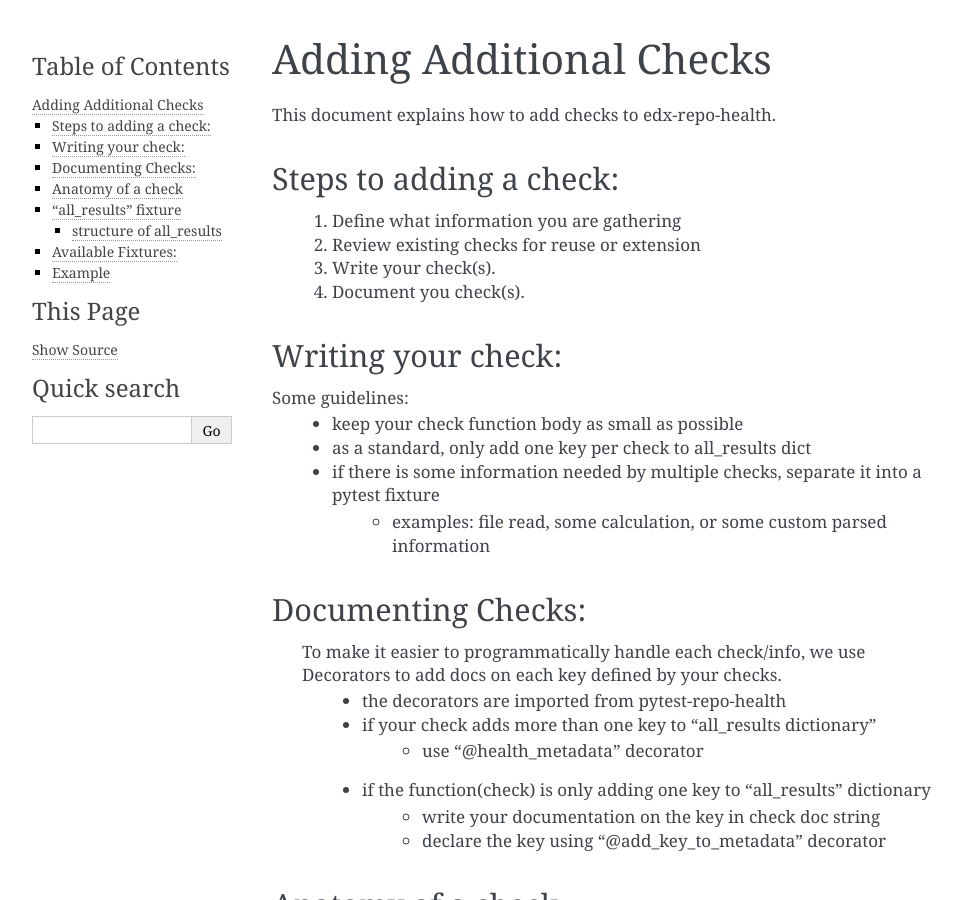
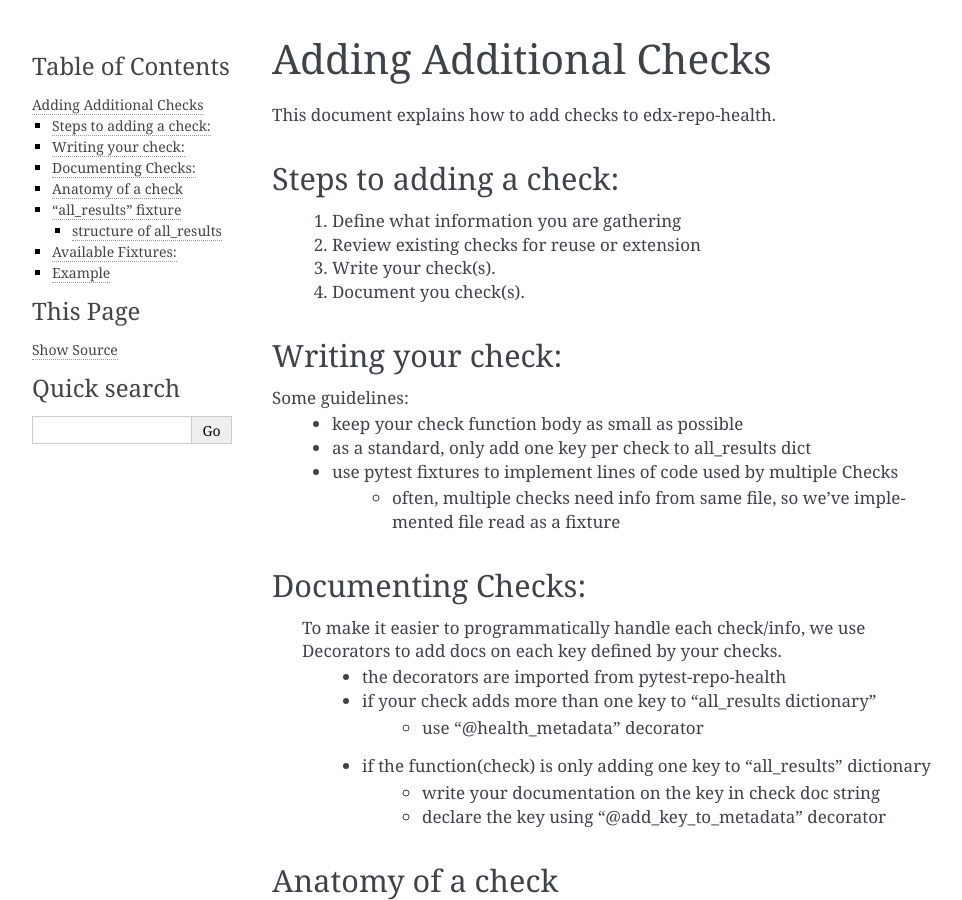
Before and after one commit to openedx/edx-repo-health, a Sphinx documentation site: the page built from docs/how_tos/ADD_CHECKS.rst, in a window 1280 px wide and 900 px high. Shown: the whole window, without its empty margins (148-1110 px from the left). Built offline with Sphinx 7.4.7, drawn with Linux system fonts in a browser that asks for light colours; pages that are not in the unit, such as notebooks, are missing from menus.

Commit message:
Cleaning up some lines

```diff
--- a/docs/how_tos/ADD_CHECKS.rst
+++ b/docs/how_tos/ADD_CHECKS.rst
@@ -18,8 +18,8 @@ Writing your check:
 Some guidelines:
  - keep your check function body as small as possible
  - as a standard, only add one key per check to all_results dict
- - if there is some information needed by multiple checks, separate it into a pytest fixture
-    - examples: file read, some calculation, or some custom parsed information
+ - use pytest fixtures to implement lines of code used by multiple Checks
+    - often, multiple checks need info from same file, so we've implemented file read as a fixture
 
 
 Documenting Checks:
```
